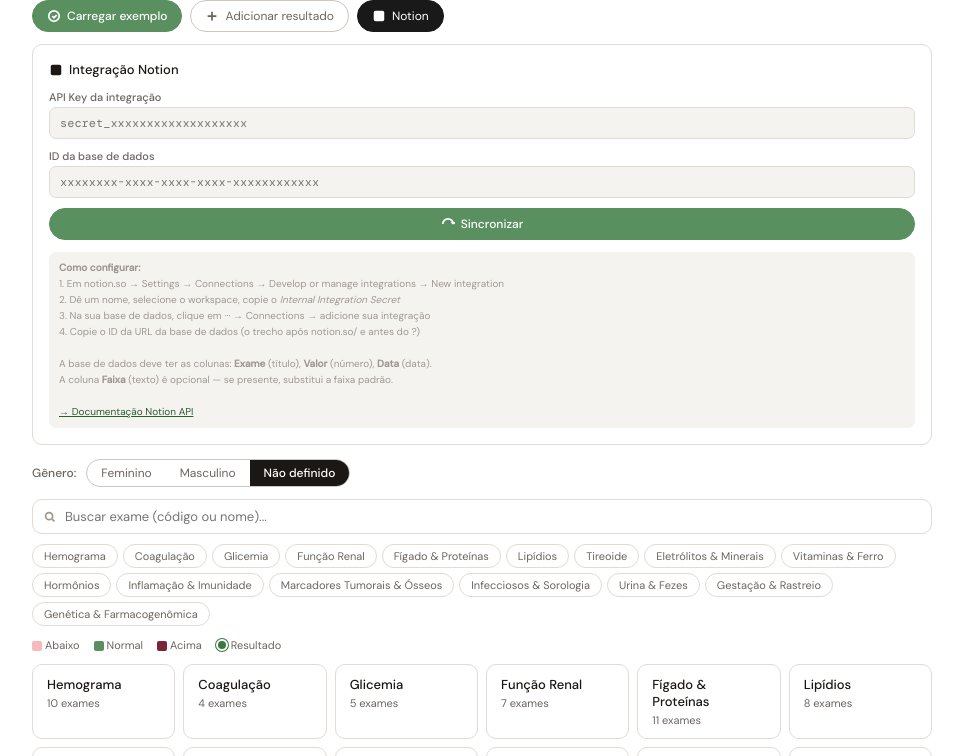
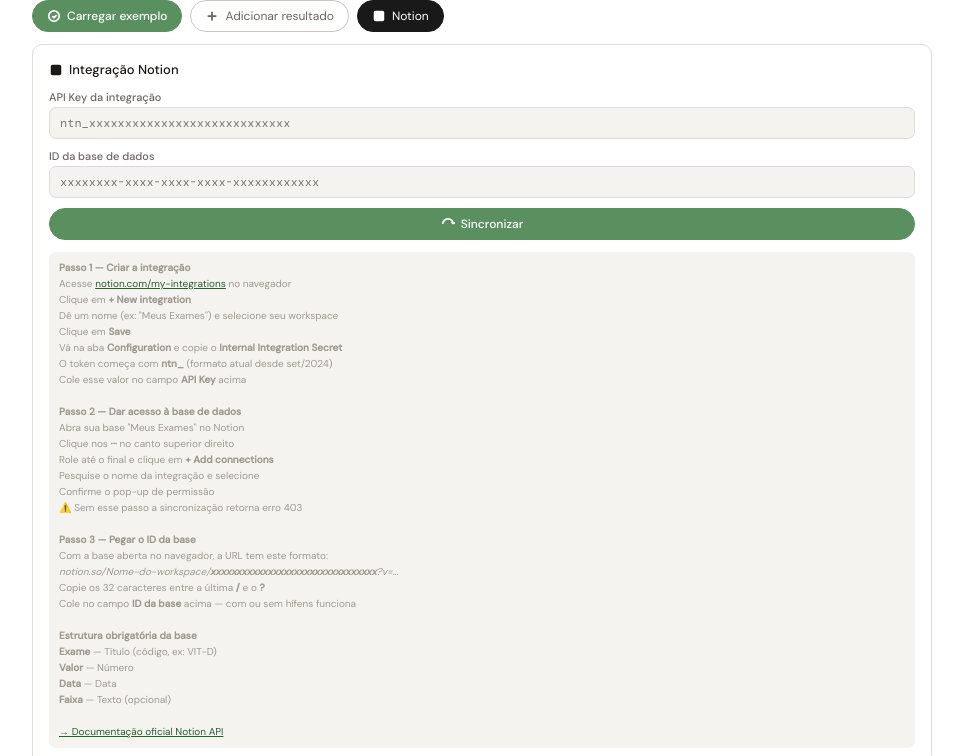
Before and after one commit to alineangela/exames, a plain HTML site: page index.html in a window 1280 px wide. Both pictures are taken after a click on the button "Notion". Shown: the top 756 px of the page, without its empty margins (158-1121 px from the left). Drawn offline with nearby package versions, Linux system fonts and the light colour scheme.

Commit message:
Update index.html

```diff
--- a/index.html
+++ b/index.html
@@ -203,7 +203,7 @@
     Integração Notion
   </h4>
   <label>API Key da integração</label>
-  <input type="password" id="notionKey" placeholder="secret_xxxxxxxxxxxxxxxxxxx" oninput="saveSettings()">
+  <input type="password" id="notionKey" placeholder="ntn_xxxxxxxxxxxxxxxxxxxxxxxxxxxx" oninput="saveSettings()">
   <label>ID da base de dados</label>
   <input type="text" id="notionDb" placeholder="xxxxxxxx-xxxx-xxxx-xxxx-xxxxxxxxxxxx" oninput="saveSettings()">
   <div style="display:flex;gap:8px;margin-bottom:12px">
@@ -214,14 +214,36 @@
   </div>
   <div id="nsyncStatus" style="display:none" class="nsync"></div>
   <div class="settings-note">
-    <strong>Como configurar:</strong><br>
-    1. Em notion.so → Settings → Connections → Develop or manage integrations → New integration<br>
-    2. Dê um nome, selecione o workspace, copie o <em>Internal Integration Secret</em><br>
-    3. Na sua base de dados, clique em ··· → Connections → adicione sua integração<br>
-    4. Copie o ID da URL da base de dados (o trecho após notion.so/ e antes do ?)<br><br>
-    A base de dados deve ter as colunas: <strong>Exame</strong> (título), <strong>Valor</strong> (número), <strong>Data</strong> (data).<br>
-    A coluna <strong>Faixa</strong> (texto) é opcional — se presente, substitui a faixa padrão.<br><br>
-    <a href="https://developers.notion.com/docs/getting-started" target="_blank">→ Documentação Notion API</a>
+    <strong>Passo 1 — Criar a integração</strong><br>
+    Acesse <a href="https://www.notion.com/my-integrations" target="_blank">notion.com/my-integrations</a> no navegador<br>
+    Clique em <strong>+ New integration</strong><br>
+    Dê um nome (ex: "Meus Exames") e selecione seu workspace<br>
+    Clique em <strong>Save</strong><br>
+    Vá na aba <strong>Configuration</strong> e copie o <strong>Internal Integration Secret</strong><br>
+    O token começa com <strong>ntn_</strong> (formato atual desde set/2024)<br>
+    Cole esse valor no campo <strong>API Key</strong> acima<br><br>
+
+    <strong>Passo 2 — Dar acesso à base de dados</strong><br>
+    Abra sua base "Meus Exames" no Notion<br>
+    Clique nos <strong>···</strong> no canto superior direito<br>
+    Role até o final e clique em <strong>+ Add connections</strong><br>
+    Pesquise o nome da integração e selecione<br>
+    Confirme o pop-up de permissão<br>
+    ⚠️ Sem esse passo a sincronização retorna erro 403<br><br>
+
+    <strong>Passo 3 — Pegar o ID da base</strong><br>
+    Com a base aberta no navegador, a URL tem este formato:<br>
+    <em style="word-break:break-all;font-size:10px">notion.so/Nome-do-workspace/<strong>xxxxxxxxxxxxxxxxxxxxxxxxxxxxxxxx</strong>?v=...</em><br>
+    Copie os 32 caracteres entre a última <strong>/</strong> e o <strong>?</strong><br>
+    Cole no campo <strong>ID da base</strong> acima — com ou sem hífens funciona<br><br>
+
+    <strong>Estrutura obrigatória da base</strong><br>
+    <strong>Exame</strong> — Título (código, ex: VIT-D)<br>
+    <strong>Valor</strong> — Número<br>
+    <strong>Data</strong> — Data<br>
+    <strong>Faixa</strong> — Texto (opcional)<br><br>
+
+    <a href="https://developers.notion.com/docs/create-a-notion-integration" target="_blank">→ Documentação oficial Notion API</a>
   </div>
 </div>
 
```
